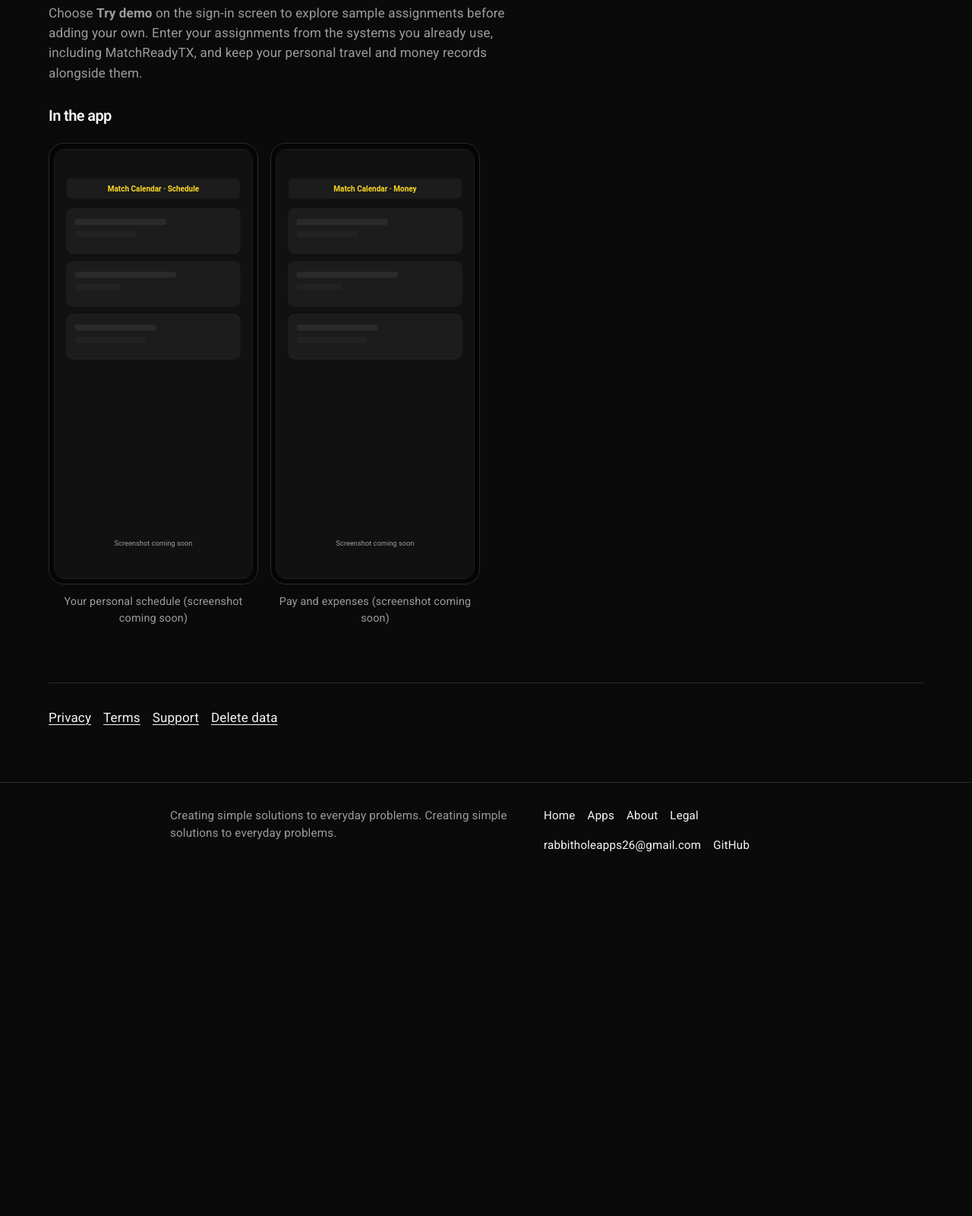
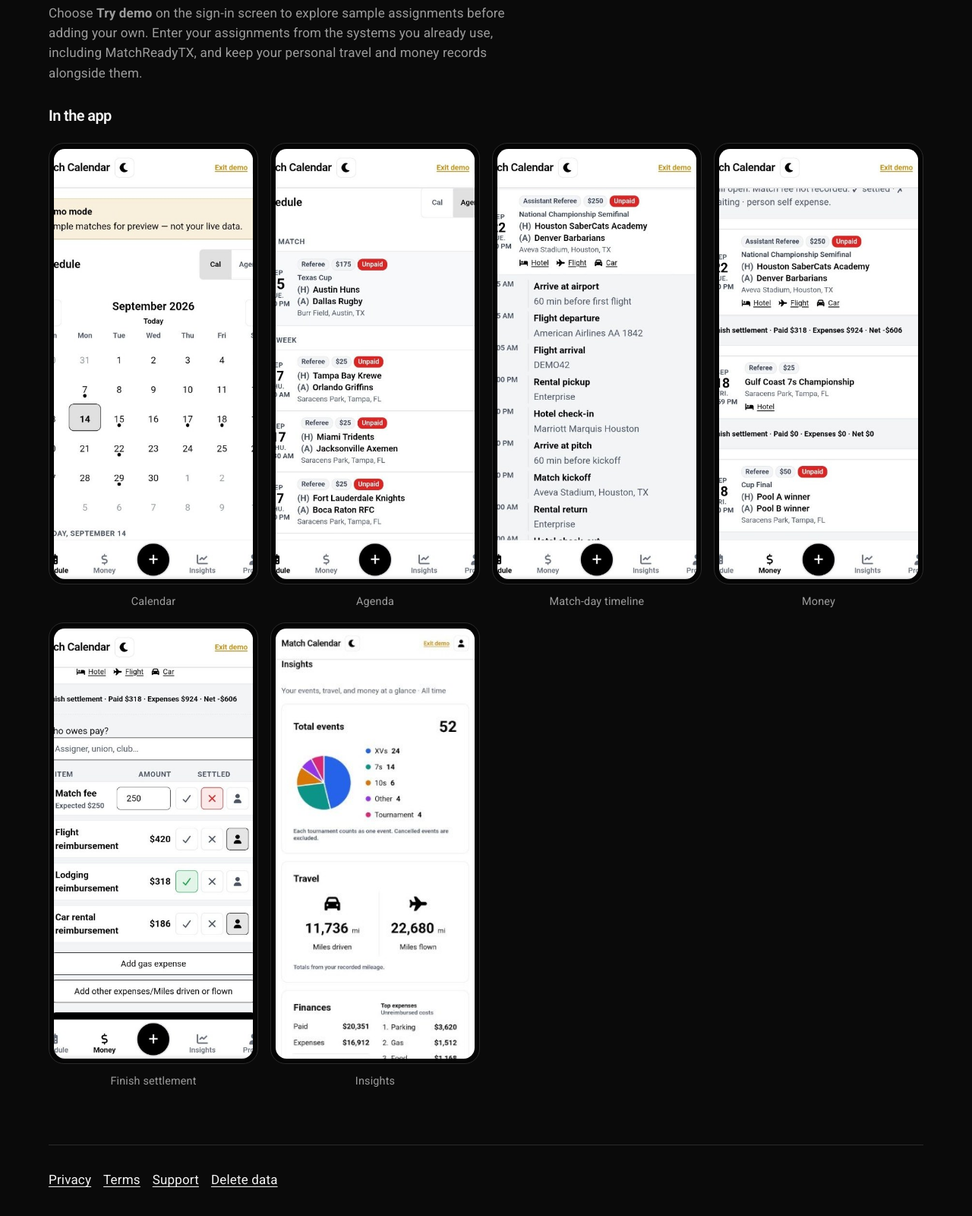
Before and after one commit to rabbitholeapps/rabbitholeapps.github.io, an Astro site: page /apps/match-calendar in a window 1280 px wide. Shown: the part 1674-3274 px from the top of the page at 76% size. Before the commit the page ends 2847 px from the top, so only its background shows below. Built offline with nearby package versions, Linux system fonts and the light colour scheme; Astro itself is replaced by a stand-in of ours.

Commit message:
MC screenshots

```diff
--- a/src/content/apps/match-calendar.md
+++ b/src/content/apps/match-calendar.md
@@ -25,14 +25,24 @@ extraLinks:
     href: mailto:rabbitholeapps26@gmail.com?subject=Match%20Calendar
 logo: images/apps/match-calendar/logo.svg
 screenshots:
-  - src: images/apps/match-calendar/placeholder-schedule.svg
-    alt: Placeholder for a Match Calendar schedule screenshot
-    caption: Your personal schedule (screenshot coming soon)
-    placeholder: true
-  - src: images/apps/match-calendar/placeholder-money.svg
-    alt: Placeholder for a Match Calendar Money screenshot
-    caption: Pay and expenses (screenshot coming soon)
-    placeholder: true
+  - src: images/apps/match-calendar/calendar.jpg
+    alt: Match Calendar month view with assignment days marked
+    caption: Calendar
+  - src: images/apps/match-calendar/agenda.jpg
+    alt: Match Calendar agenda with next match and this week
+    caption: Agenda
+  - src: images/apps/match-calendar/timeline.jpg
+    alt: Match-day timeline with hotel, flight, and car details
+    caption: Match-day timeline
+  - src: images/apps/match-calendar/money.jpg
+    alt: Money view listing unpaid fees and settlement totals
+    caption: Money
+  - src: images/apps/match-calendar/settlement.jpg
+    alt: Finish settlement with match fee and travel reimbursements
+    caption: Finish settlement
+  - src: images/apps/match-calendar/insights.jpg
+    alt: Insights dashboard with events, travel miles, finances, and positions
+    caption: Insights
 ---
 
 ## Know what is next
```
Also changed, not shown: public/images/apps/match-calendar/agenda.jpg (added), public/images/apps/match-calendar/calendar.jpg (added), public/images/apps/match-calendar/insights.jpg (added), public/images/apps/match-calendar/money.jpg (added), public/images/apps/match-calendar/placeholder-money.svg (deleted), public/images/apps/match-calendar/placeholder-schedule.svg (deleted), public/images/apps/match-calendar/settlement.jpg (added), public/images/apps/match-calendar/timeline.jpg (added).
